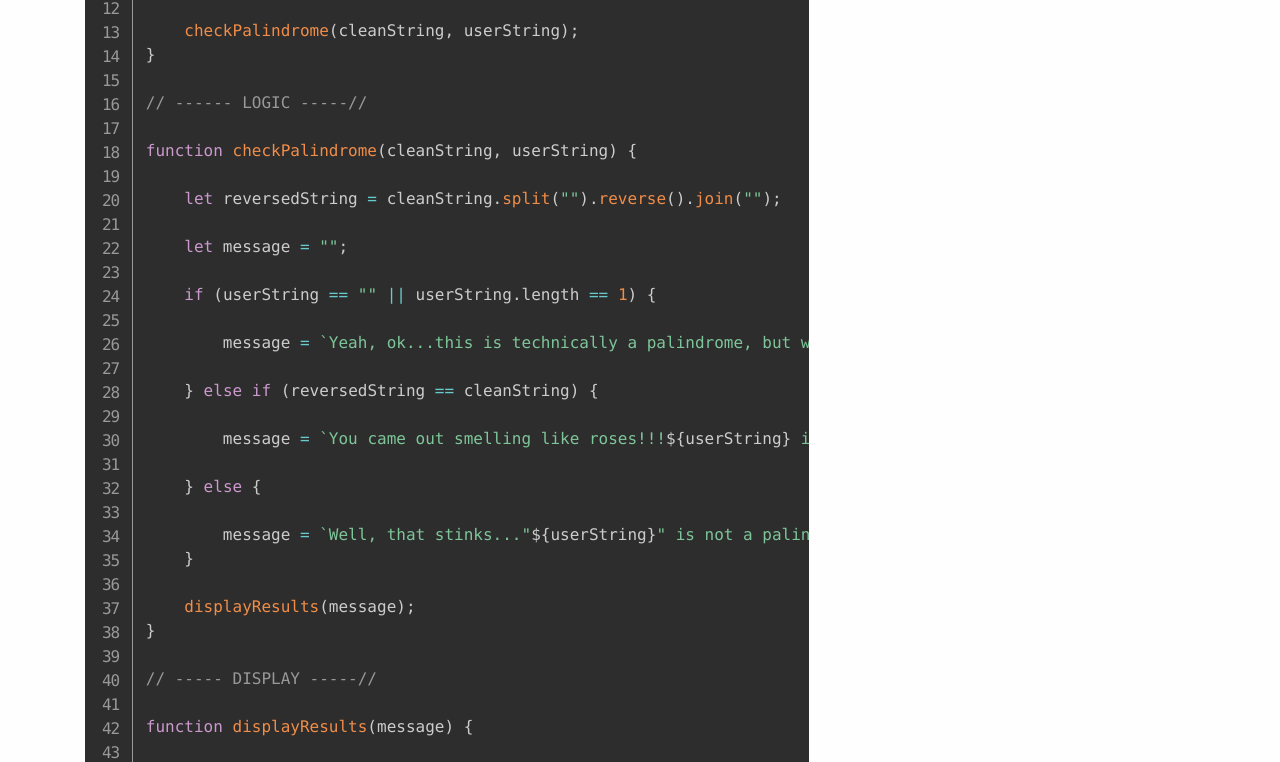
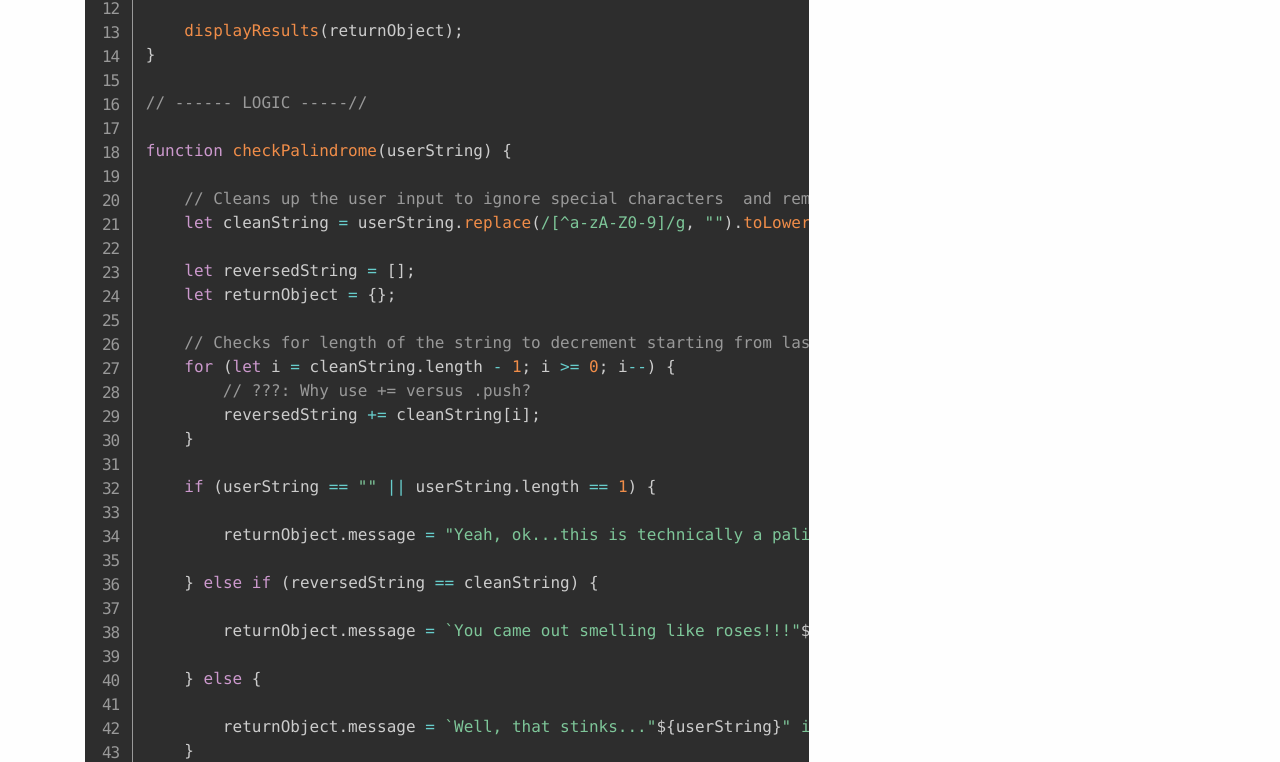
Before and after one commit to ClaraLopezUribe/Poop-, a plain HTML site: page code.html in a window 1280 px wide. Shown: the part 570-1332 px from the top of the page. Drawn offline with nearby package versions, Linux system fonts and the light colour scheme.

Commit message:
Update js code on the Code page

```diff
--- a/code.html
+++ b/code.html
@@ -64,56 +64,67 @@
         <div class="row row-cols-1 row-cols-lg-2 g-5 py-1">
             <div class="col-lg-8">
                 <pre class="line-numbers"><code class="language-javascript">
-                    // ----- START -----//
-                    function prepUserString() {
+                    // ----- CONTROL ----- //
 
-                        // Gets the user input from the DOM and assigns it to a variable
+                    function initiate() {
+
+                        // Resets alert box to invisible from previous uses
+                        document.getElementById("alert").classList.add("invisible");
+
+                        // Gets the user input from the DOM and assigns it to a variable so it can be accessed from another function
                         let userString = document.getElementById("userString").value;
 
-                        // Cleans up the user input (Ignores special characters, removes spaces, and converts all characters to lowercase) to facilitate comparison using two js methods
-                        let cleanString = userString.replace(/[^a-zA-Z0-9]/g, "").toLowerCase();
+                        let returnObject = checkPalindrome(userString);
 
-                        //Clears input field
-                        document.getElementById("userString").value = "";
-
-                        checkPalindrome(cleanString, userString);
+                        displayResults(returnObject);
                     }
 
                     // ------ LOGIC -----//
 
-                    function checkPalindrome(cleanString, userString) {
+                    function checkPalindrome(userString) {
 
-                        let reversedString = cleanString.split("").reverse().join("");
+                        // Cleans up the user input to ignore special characters  and removes spaces (RegEx), and converts all characters to lowercase to facilitate comparison
+                        let cleanString = userString.replace(/[^a-zA-Z0-9]/g, "").toLowerCase();
 
-                        let message = "";
+                        let reversedString = [];
+                        let returnObject = {};
+
+                        // Checks for length of the string to decrement starting from last index. The same results can be achieved using a chain of methods as follows: let reversedString = cleanString.split("").reverse().join("");
+                        for (let i = cleanString.length - 1; i >= 0; i--) {
+                            // ???: Why use += versus .push?
+                            reversedString += cleanString[i];
+                        }
 
                         if (userString == "" || userString.length == 1) {
 
-                            message = `Yeah, ok...this is technically a palindrome, but why don't you "push" a little harder by using a few more characters`;
+                            returnObject.message = "Yeah, ok...this is technically a palindrome, but why don't you 'push' a little harder by using a few more characters";
 
                         } else if (reversedString == cleanString) {
 
-                            message = `You came out smelling like roses!!!<br><br>${userString} is a palindrome!`;
+                            returnObject.message = `You came out smelling like roses!!!<br><br>"${userString}" is a palindrome!`;
 
                         } else {
 
-                            message = `Well, that stinks...<br><br>"${userString}" is not a palindrome! Try again!`;
+                            returnObject.message = `Well, that stinks...<br><br>"${userString}" is not a palindrome! Try again!`;
                         }
 
-                        displayResults(message);
+                         returnObject.reversed = reversedString;
+
+                        return returnObject;
                     }
 
                     // ----- DISPLAY -----//
 
-                    function displayResults(message) {
+                    function displayResults(returnObject) {
 
-                        document.getElementById("result").innerHTML = message;
+                        document.getElementById("alertHeader").innerHTML = `Your text reversed is: ${returnObject.reversed}`;
+                        document.getElementById("result").innerHTML = returnObject.message;
                         document.getElementById("alert").classList.remove("invisible");
                     }
                 </code></pre>
             </div>
             <div class="col-lg-4 py-2">
-                <img src="img/White Logo-Signature-White Black Waves.png" alt="App Logo" width="300" height="300">
+                <img src="img\poop-emoji.svg" alt="App Logo" width="300" height="300">
                 <p class="display-6 mt-4">The code is structured in ...functions:</p>
                     <h2>helloWorld</h2>
                     <p>This function...</p>
--- a/js/site.js
+++ b/js/site.js
@@ -54,7 +54,4 @@ function displayResults(returnObject) {
     document.getElementById("alertHeader").innerHTML = `Your text reversed is: ${returnObject.reversed}`;
     document.getElementById("result").innerHTML = returnObject.message;
     document.getElementById("alert").classList.remove("invisible");
-
-    //Clears input field
-    document.getElementById("userString").placeholder = "";
 }
```
